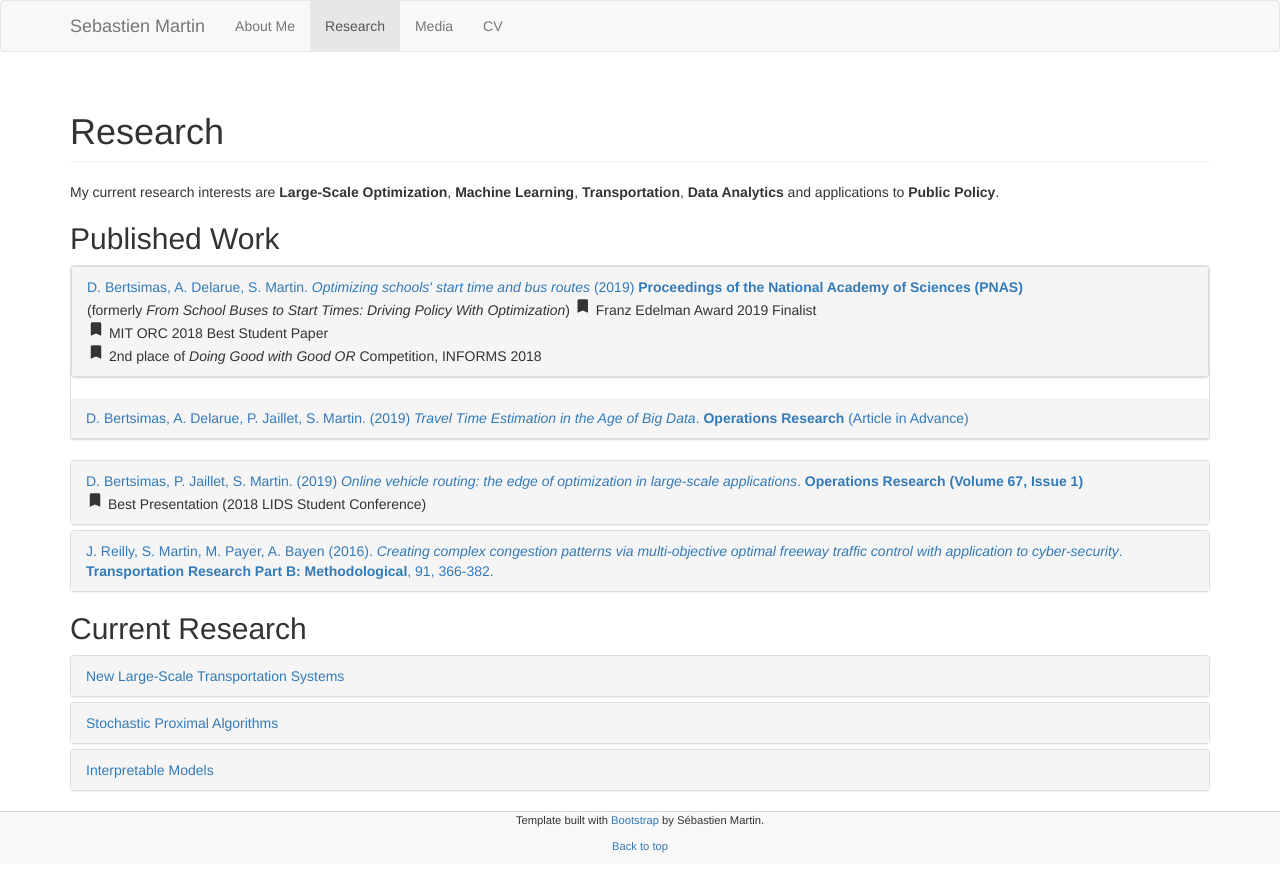
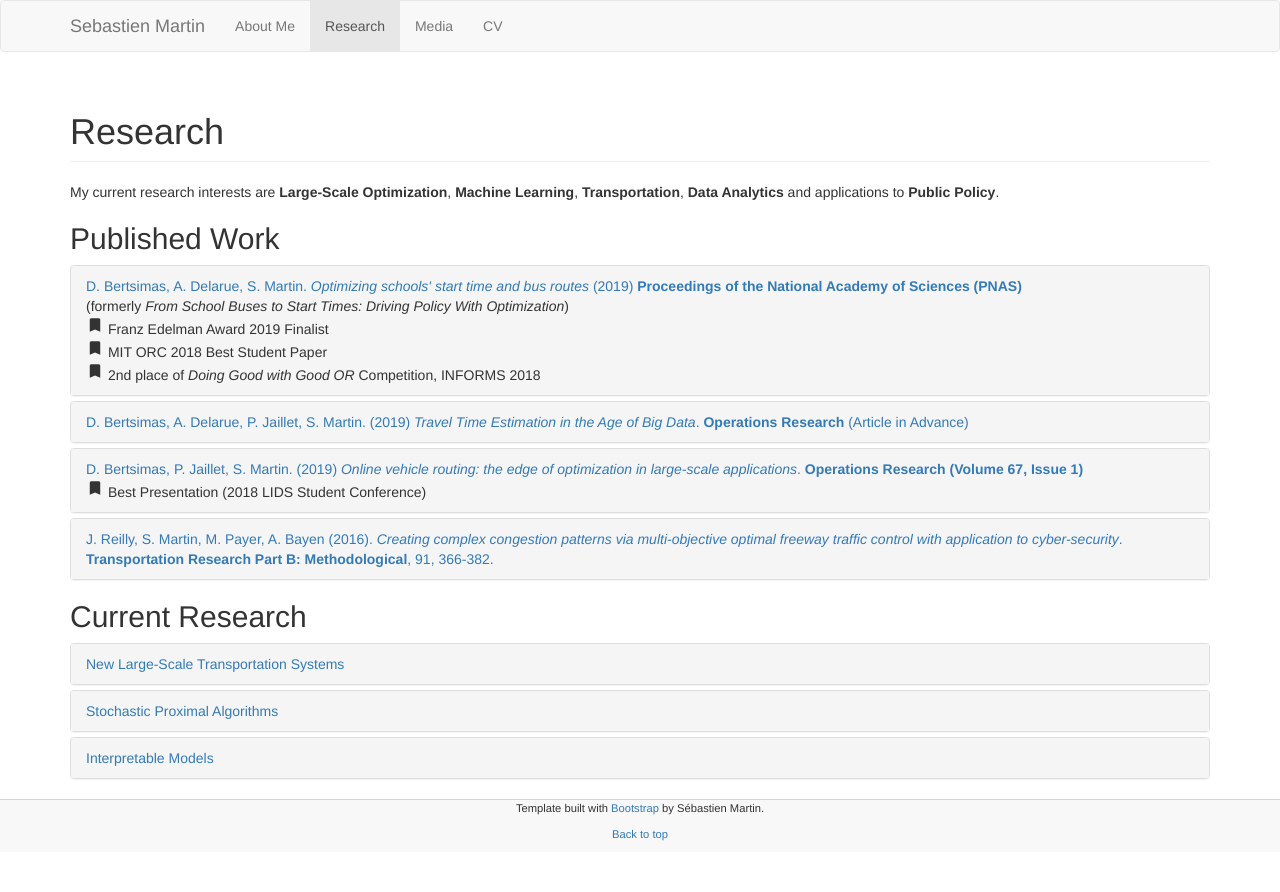
Before and after one commit to trevorhsong/trevorhsong.github.io, a Jekyll site: the page built from research.html, in a window 1280 px wide. Shown: the top 892 px of the page. Built offline with Jekyll 4.4.1, drawn with Linux system fonts in a browser that asks for light colours.

Commit message:
corrected layout errors

```diff
--- a/research.html
+++ b/research.html
@@ -13,7 +13,7 @@ tabname: Research
     </p>
     <h2>Published Work</h2>
 
-    <div class="panel panel-default">
+    <div class="panel-group" id="published">
       <div class="panel panel-default">
         <div class="panel-heading">
           <a data-toggle="collapse" data-parent="#completed" href="#collapse4">
@@ -21,7 +21,7 @@ tabname: Research
             <em>Optimizing schools' start time and bus routes</em> (2019)
             <strong>Proceedings of the National Academy of Sciences (PNAS)</strong>
           </a><br />
-          (formerly <em>From School Buses to Start Times: Driving Policy With Optimization</em>)
+          (formerly <em>From School Buses to Start Times: Driving Policy With Optimization</em>) <br />
           <i class="material-icons md-18">bookmark</i> Franz Edelman Award 2019 Finalist <br />
           <i class="material-icons md-18">bookmark</i> MIT ORC 2018 Best Student Paper <br />
           <i class="material-icons md-18">bookmark</i> 2nd place of <em>Doing Good with Good OR</em> Competition, INFORMS 2018
@@ -47,6 +47,8 @@ tabname: Research
           </div>
         </div>
       </div>
+
+      <div class="panel panel-default">
         <div class="panel-heading">
             <a data-toggle="collapse" data-parent="#completed" href="#collapse3">
               D. Bertsimas, A. Delarue, P. Jaillet, S. Martin. (2019)
@@ -73,7 +75,7 @@ tabname: Research
         </div>
       </div>
 
-    <div class="panel-group" id="published">
+
       <div class="panel panel-default">
         <div class="panel-heading">
           <a data-toggle="collapse" data-parent="#completed" href="#collapse2">
```
Lines whose indentation alone changed are shown as unchanged.
